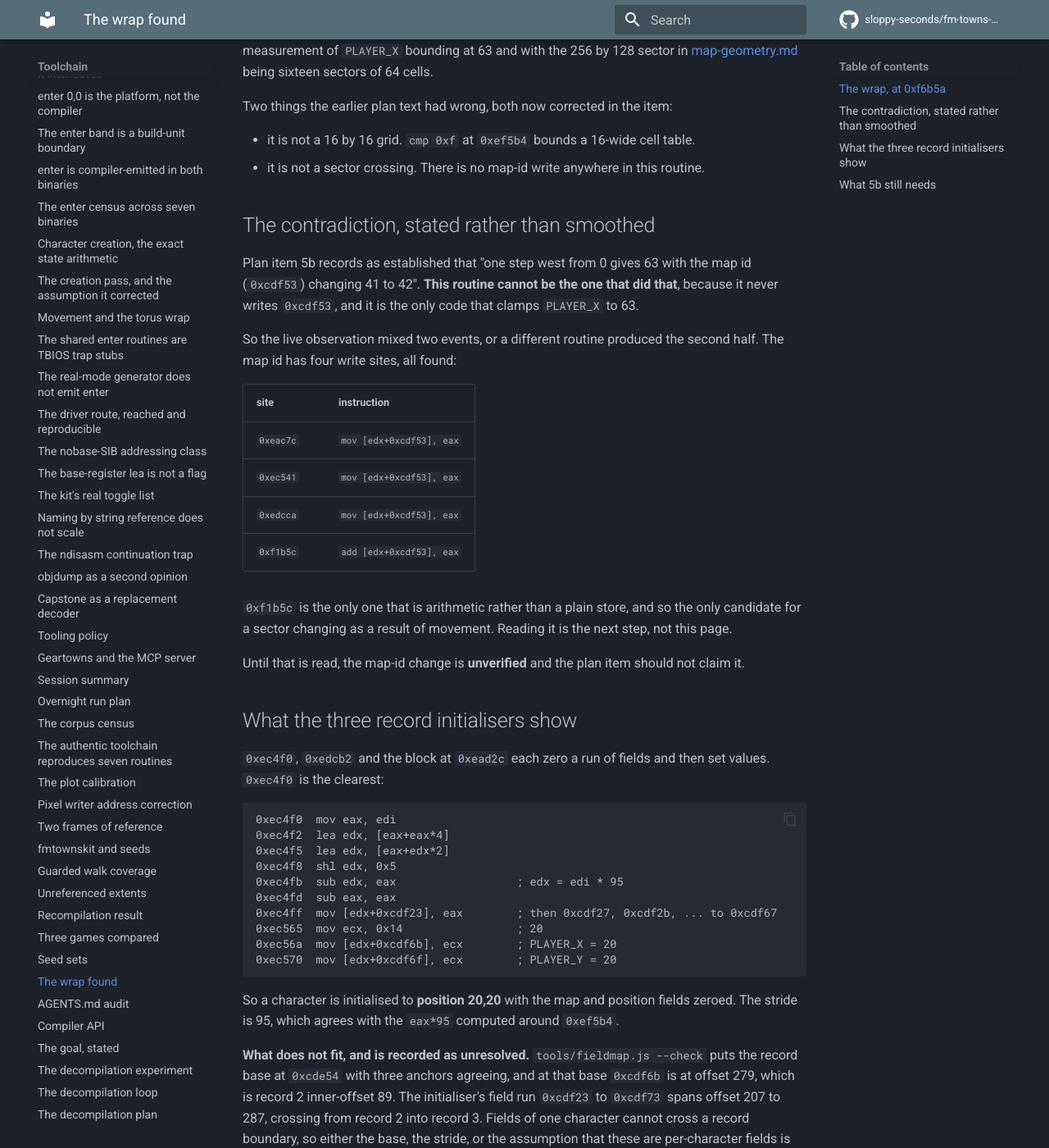
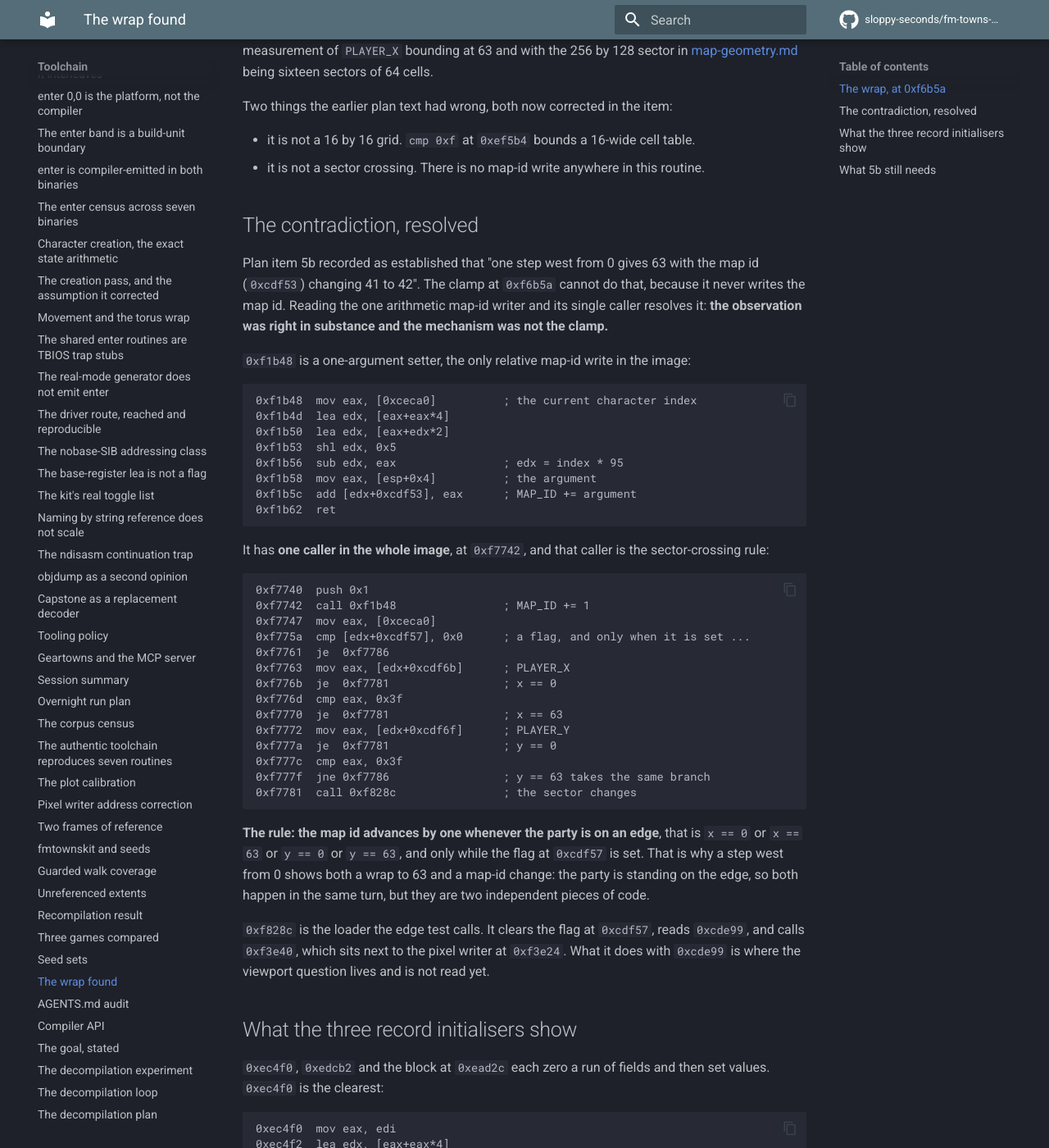
Before and after one commit to sloppy-seconds/fm-towns-ultima, an MkDocs documentation site: the page built from docs/movement-wrap-found.md, in a window 1280 px wide and 1400 px high, scrolled down 892 px. Shown: the whole window at 82% size. Built offline with MkDocs 1.6.1 and Material for MkDocs 9.7.7, drawn with Linux system fonts in a browser that asks for light colours; comment, search, counter and statistics services are not loaded; some of the changed text lies outside the part shown.

Commit message:
5b: the sector-crossing rule, and the earlier contradiction resolved
The map-id writer 0xf1b48 is a one-argument setter and the only relative
map-id write in the image:

  0xf1b48  mov eax, [0xceca0]      ; the character index
  0xf1b4d  lea/shl/sub              ; edx = index * 95
  0xf1b58  mov eax, [esp+0x4]      ; the argument
  0xf1b5c  add [edx+0xcdf53], eax  ; MAP_ID += argument
  0xf1b62  ret

It has ONE caller in the whole image, 0xf7742, and that caller is the
sector-crossing rule:

  push 1; call 0xf1b48              MAP_ID += 1
  cmp [edx+0xcdf57], 0; je out      only while a flag is set
  x == 0, x == 0x3f, y == 0, y == 0x3f -> call 0xf828c

So the map id advances by one exactly when the party is standing on an edge,
and 0xf828c is the loader it then calls.

That resolves the contradiction recorded in the previous commit. The original
observation was right in substance: a step west from 0 does show both a wrap to
63 and a map-id change. They are two independent pieces of code that fire in the
same turn because the party is on the edge, not one routine doing both.

0xf828c clears the flag, reads 0xcde99 and calls 0xf3e40, which sits next to the
pixel writer. That is where the viewport question starts and it is not read yet.

````diff
--- a/docs/movement-wrap-found.md
+++ b/docs/movement-wrap-found.md
@@ -40,26 +40,54 @@ Two things the earlier plan text had wrong, both now corrected in the item:
 - it is not a 16 by 16 grid. `cmp 0xf` at `0xef5b4` bounds a 16-wide cell table.
 - it is not a sector crossing. There is no map-id write anywhere in this routine.
 
-## The contradiction, stated rather than smoothed
+## The contradiction, resolved
 
-Plan item 5b records as established that "one step west from 0 gives 63 with the map id
-(`0xcdf53`) changing 41 to 42". **This routine cannot be the one that did that**, because it never
-writes `0xcdf53`, and it is the only code that clamps `PLAYER_X` to 63.
+Plan item 5b recorded as established that "one step west from 0 gives 63 with the map id
+(`0xcdf53`) changing 41 to 42". The clamp at `0xf6b5a` cannot do that, because it never writes the
+map id. Reading the one arithmetic map-id writer and its single caller resolves it: **the
+observation was right in substance and the mechanism was not the clamp.**
 
-So the live observation mixed two events, or a different routine produced the second half. The
-map id has four write sites, all found:
+`0xf1b48` is a one-argument setter, the only relative map-id write in the image:
 
-| site | instruction |
-|---|---|
-| `0xeac7c` | `mov [edx+0xcdf53], eax` |
-| `0xec541` | `mov [edx+0xcdf53], eax` |
-| `0xedcca` | `mov [edx+0xcdf53], eax` |
-| `0xf1b5c` | `add [edx+0xcdf53], eax` |
+```
+0xf1b48  mov eax, [0xceca0]          ; the current character index
+0xf1b4d  lea edx, [eax+eax*4]
+0xf1b50  lea edx, [eax+edx*2]
+0xf1b53  shl edx, 0x5
+0xf1b56  sub edx, eax                ; edx = index * 95
+0xf1b58  mov eax, [esp+0x4]          ; the argument
+0xf1b5c  add [edx+0xcdf53], eax      ; MAP_ID += argument
+0xf1b62  ret
+```
 
-`0xf1b5c` is the only one that is arithmetic rather than a plain store, and so the only candidate
-for a sector changing as a result of movement. Reading it is the next step, not this page.
+It has **one caller in the whole image**, at `0xf7742`, and that caller is the sector-crossing
+rule:
 
-Until that is read, the map-id change is **unverified** and the plan item should not claim it.
+```
+0xf7740  push 0x1
+0xf7742  call 0xf1b48                ; MAP_ID += 1
+0xf7747  mov eax, [0xceca0]
+0xf775a  cmp [edx+0xcdf57], 0x0      ; a flag, and only when it is set ...
+0xf7761  je  0xf7786
+0xf7763  mov eax, [edx+0xcdf6b]      ; PLAYER_X
+0xf776b  je  0xf7781                 ; x == 0
+0xf776d  cmp eax, 0x3f
+0xf7770  je  0xf7781                 ; x == 63
+0xf7772  mov eax, [edx+0xcdf6f]      ; PLAYER_Y
+0xf777a  je  0xf7781                 ; y == 0
+0xf777c  cmp eax, 0x3f
+0xf777f  jne 0xf7786                 ; y == 63 takes the same branch
+0xf7781  call 0xf828c                ; the sector changes
+```
+
+**The rule: the map id advances by one whenever the party is on an edge**, that is `x == 0` or
+`x == 63` or `y == 0` or `y == 63`, and only while the flag at `0xcdf57` is set. That is why a step
+west from 0 shows both a wrap to 63 and a map-id change: the party is standing on the edge, so both
+happen in the same turn, but they are two independent pieces of code.
+
+`0xf828c` is the loader the edge test calls. It clears the flag at `0xcdf57`, reads `0xcde99`, and
+calls `0xf3e40`, which sits next to the pixel writer at `0xf3e24`. What it does with `0xcde99` is
+where the viewport question lives and is not read yet.
 
 ## What the three record initialisers show
 
@@ -95,8 +123,8 @@ satisfies the span constraint. **Not guessed, recorded.**
 | question | state |
 |---|---|
 | the routine that clamps at 63 | **found**, `0xf6b5a`, arithmetic stated |
-| the routine that changes the map id | four write sites found, `0xf1b5c` the only arithmetic one, unread |
-| `MAP_X`/`MAP_Y` versus `PLAYER_X`/`PLAYER_Y` | both are plain dwords in the same region, four bytes apart, written by the same initialiser. Neither meaning established |
-| the viewport mapping, 256 by 128 to 11 by 11 | not started |
+| what changes the map id | **found**, `0xf1b48` called from `0xf7742`, edge rule stated above |
+| `MAP_X`/`MAP_Y` versus `PLAYER_X`/`PLAYER_Y` | both are plain dwords four bytes apart, written by the same initialiser. Neither meaning established |
+| the viewport mapping, 256 by 128 to 11 by 11 | not started. `0xf828c` and `0xcde99` are where to begin |
 | the food and turn counters | belongs to item 1b |
 | record base and stride | **contradiction recorded**, base `0xcde54` against a cross-boundary field run |
````
Also changed, not shown: docs/plan.md (+12 -10 lines).
